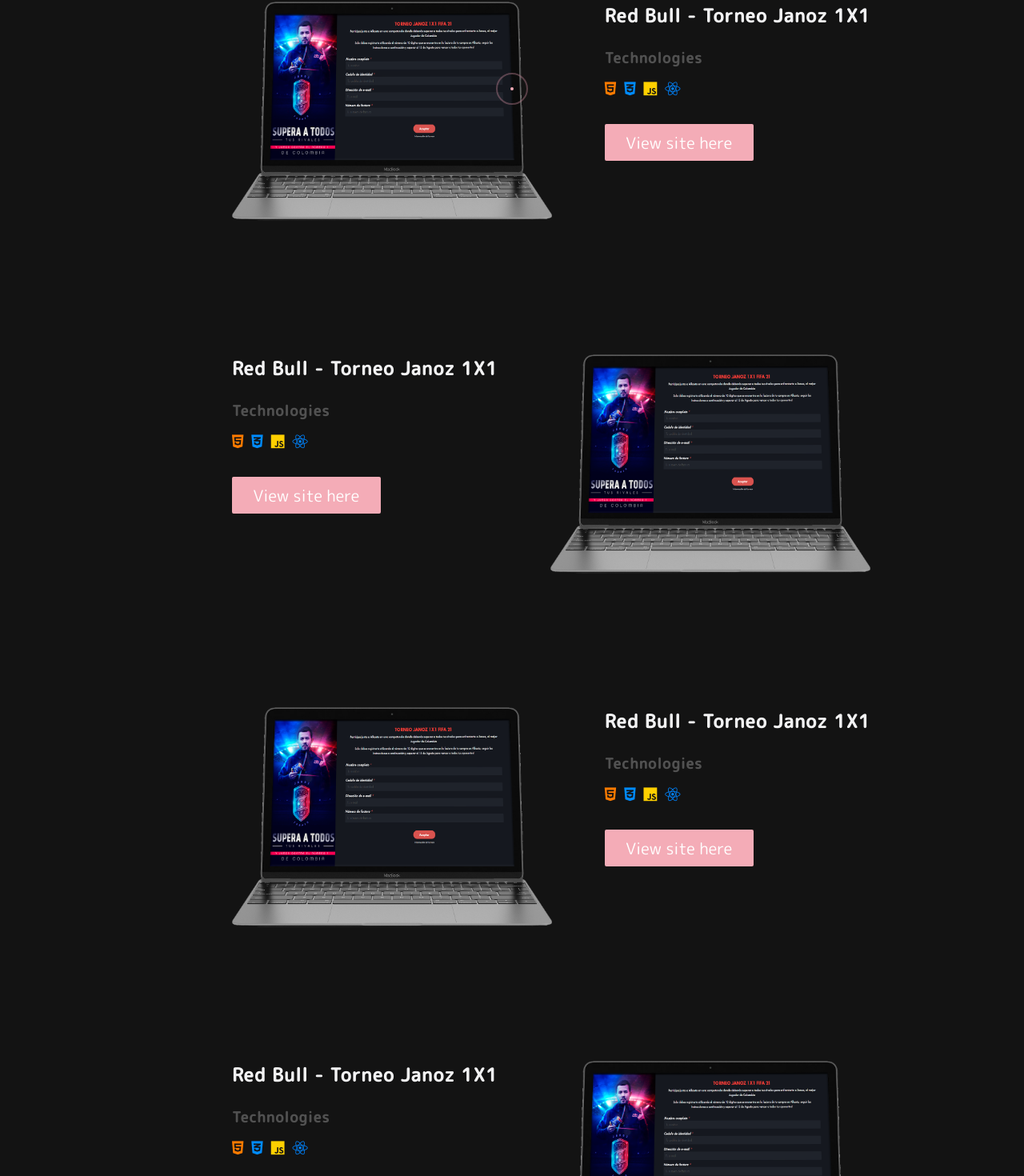
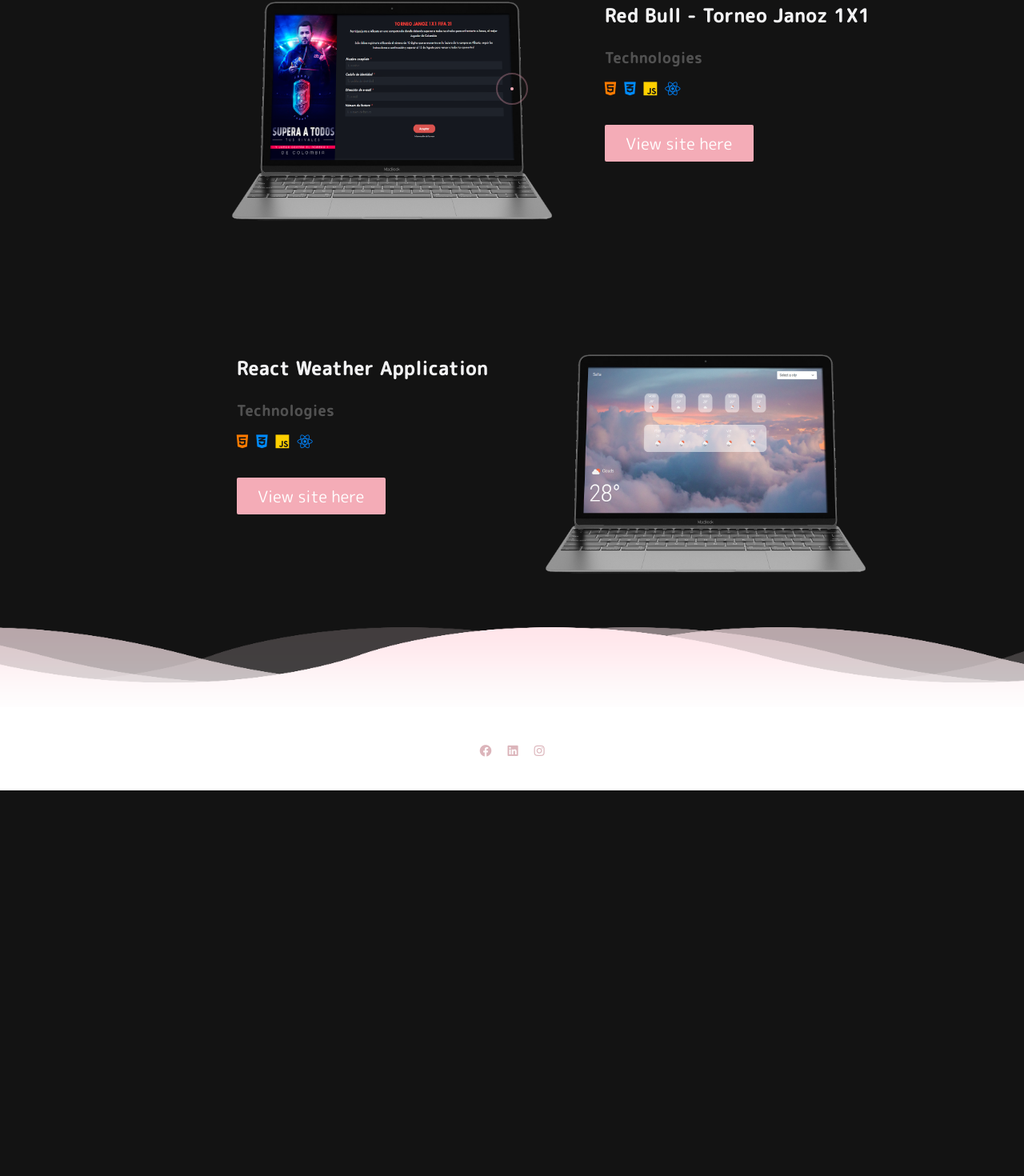
Before and after one commit to euphoricdesign/updated-portfolio, a React (Create React App) app: page /projects in a window 1280 px wide. Shown: the part 289-1759 px from the top of the page at 80% size. After the commit the page ends 1277 px from the top, so only its background shows below. Built offline with nearby package versions, Linux system fonts and the light colour scheme.

Commit message:
adding margin at the end of projects

```diff
--- a/src/pages/AboutPage/AboutPage.js
+++ b/src/pages/AboutPage/AboutPage.js
@@ -1,23 +1,25 @@
 import React, { useEffect } from 'react';
-import './AboutPage.scss'
 import about from '../../images/about2.jpg'
 import TitleComp from '../../components/Title/TitleComp';
 import Skills from '../../components/Skills/Skills';
+import Footer from '../../components/Footer/Footer';
 import { gsap } from 'gsap';
-import Footer from '../../components/Footer/Footer';
+import './AboutPage.scss'
 
 const AboutPage = () => {
     const timeline = gsap.timeline();
 
     useEffect(() => {
         const image = document.querySelector('.img');
-        const aboutText = document.querySelectorAll('.about-text')
+        const aboutText = document.querySelectorAll('.about-text');
+        const containerWithOpaciy = document.querySelector('.container-with-opacity');
         timeline.from(image, {opacity: 0, x: -600, duration: 1.3})
         .from(aboutText, {opacity: 0, x: 600, duration: 1.5, stagger:0.2}, "-=1.3")
+        .from(containerWithOpaciy, {opacity: 1, duration: 2.5});
     })
 
     return (
-        <>
+        <div className='container-with-opacity'>
             <div className="about-page">
                 <TitleComp title={"about me"} span={"about me"} />
                 <div className="image-section">
@@ -41,7 +43,7 @@ const AboutPage = () => {
                 </div>
             </div>
             <Footer />
-        </>
+        </div>
     );
 };
 
--- a/src/pages/AboutPage/AboutPage.scss
+++ b/src/pages/AboutPage/AboutPage.scss
@@ -28,7 +28,8 @@
     img {
       width: 300px;
       object-fit: cover;
-      height: 100%;
+      // object-position: top;
+      height: 320px;
       border-radius: 10px;
     }
   }
--- a/src/pages/Projects/PortfolioContent.js
+++ b/src/pages/Projects/PortfolioContent.js
@@ -1,18 +1,17 @@
 import React, {useEffect} from "react";
+import image from '../../images/Mockup.png';
+import image2 from '../../images/Mockup2.png' ;
+import gsap from "gsap";
 import "./Projects.scss";
-import { Link } from "react-router-dom";
-import image from '../../images/Mockup.png'
-import gsap from "gsap";
 
-const PortfolioContent = (props) => {
-
+const PortfolioContent = () => {
   const timeline = gsap.timeline();
 
     useEffect(() => {
         const image = document.querySelector('.img-size');
-        const aboutText = document.querySelectorAll('.about-text')
+        const aboutText = document.querySelectorAll('.about-text');
         timeline.from(image, {opacity: 0, x: -600, duration: 1.3})
-        .from(aboutText, {opacity: 0, x: 600, duration: 1.5, stagger:0.2}, "-=1.3")
+        .from(aboutText, {opacity: 0, x: 600, duration: 1.5, stagger:0.2}, "-=1.3");
     })
 
 
@@ -23,7 +22,7 @@ const PortfolioContent = (props) => {
           <img src={image} className="img-size" alt="" />
         </div>
         <div className="container-text">
-          <h4 className="about-text">{props.title}</h4>
+          <h4 className="about-text">Red Bull - Torneo Janoz 1X1</h4>
           <h4 className="about-text tech">Technologies</h4>
           <ul className="tech-list about-text">
             <i className="fab fa-html5"></i>
@@ -31,7 +30,41 @@ const PortfolioContent = (props) => {
             <i className="fab fa-js"></i>
             <i className="fab fa-react"></i>
           </ul>
-          <p className="about-text"><Link className="button-projects" to="https://challenge-weather.netlify.app/" title="View site here" /></p>
+          <p className="about-text"><a className="button-projects" href="https://redbull-janoz1x1.netlify.app/" target='_blank' rel="noreferrer" title="View site here">View site here</a></p>
+        </div>
+      </div>
+
+      <div className="container-work">
+        <div className="container-img">
+          <img src={image2} className="img-size" alt="" />
+        </div>
+        <div className="container-text">
+          <h4>React Weather Application</h4>
+          <h4 className="tech">Technologies</h4>
+          <ul className="tech-list">
+            <i className="fab fa-html5"></i>
+            <i className="fab fa-css3-alt"></i>
+            <i className="fab fa-js"></i>
+            <i className="fab fa-react"></i>
+          </ul>
+          <p><a className="button-projects" href="https://challenge-weather.netlify.app/" target='_blank' rel="noreferrer" title="View site here">View site here</a></p>
+        </div>
+      </div>
+
+      {/* <div className="container-work">
+        <div className="container-img">
+          <img src={image} className="img-size" alt="" />
+        </div>
+        <div className="container-text">
+          <h4>Red Bull - Torneo Janoz 1X1</h4>
+          <h4 className="tech">Technologies</h4>
+          <ul className="tech-list">
+            <i className="fab fa-html5"></i>
+            <i className="fab fa-css3-alt"></i>
+            <i className="fab fa-js"></i>
+            <i className="fab fa-react"></i>
+          </ul>
+          <p><a className="button-projects" href="https://redbull-janoz1x1.netlify.app/" target='_blank' rel="noreferrer" title="View site here">View site here</a></p>
         </div>
       </div>
 
@@ -40,7 +73,7 @@ const PortfolioContent = (props) => {
           <img src={image} className="img-size" alt="" />
         </div>
         <div className="container-text">
-          <h4>{props.title}</h4>
+          <h4>Red Bull - Torneo Janoz 1X1</h4>
           <h4 className="tech">Technologies</h4>
           <ul className="tech-list">
             <i className="fab fa-html5"></i>
@@ -48,45 +81,10 @@ const PortfolioContent = (props) => {
             <i className="fab fa-js"></i>
             <i className="fab fa-react"></i>
           </ul>
-          <Link className="button-projects" to="https://challenge-weather.netlify.app/" title="View site here" />
+          <p><a className="button-projects" href="https://redbull-janoz1x1.netlify.app/" target='_blank' rel="noreferrer" title="View site here">View site here</a></p>
         </div>
-      </div>
-
-      <div className="container-work">
-        <div className="container-img">
-          <img src={image} className="img-size" alt="" />
-        </div>
-        <div className="container-text">
-          <h4>{props.title}</h4>
-          <h4 className="tech">Technologies</h4>
-          <ul className="tech-list">
-            <i className="fab fa-html5"></i>
-            <i className="fab fa-css3-alt"></i>
-            <i className="fab fa-js"></i>
-            <i className="fab fa-react"></i>
-          </ul>
-          <Link className="button-projects" to="https://challenge-weather.netlify.app/" title="View site here" />
-        </div>
-      </div>
-
-      <div className="container-work">
-        <div className="container-img">
-          <img src={image} className="img-size" alt="" />
-        </div>
-        <div className="container-text">
-          <h4>{props.title}</h4>
-          <h4 className="tech">Technologies</h4>
-          <ul className="tech-list">
-            <i className="fab fa-html5"></i>
-            <i className="fab fa-css3-alt"></i>
-            <i className="fab fa-js"></i>
-            <i className="fab fa-react"></i>
-          </ul>
-          <Link className="button-projects" to="https://challenge-weather.netlify.app/" title="View site here" />
-        </div>
-      </div>
+      </div> */}
     </>
-
   )
 };
 
--- a/src/pages/Projects/Projects.js
+++ b/src/pages/Projects/Projects.js
@@ -2,18 +2,14 @@ import React from 'react';
 import TitleComp from '../../components/Title/TitleComp';
 import PortfolioContent from './PortfolioContent';
 import Footer from '../../components/Footer/Footer';
-
-
-import './Projects.scss'
+import './Projects.scss';
 
 const Projects = () => {
-
-
     return (
     <>
         <div className="bd-container" id="portfolio">
             <TitleComp title={"projects"} span={"projects"}/>
-            <PortfolioContent title="Red Bull - Torneo Janoz 1X1" />
+            <PortfolioContent />
         </div>
         <Footer />
     </>
--- a/src/pages/Projects/Projects.scss
+++ b/src/pages/Projects/Projects.scss
@@ -88,7 +88,7 @@
 }
 
 @media screen and (max-width: 700px) {
-  .container-work:nth-child(5) {
+  .container-work:nth-child(3) {
     margin-bottom: 200px;
   }
 }
@@ -114,6 +114,7 @@
   position: relative;
   transition: .5s;
   width: 150px;
+  color: transparent;
   text-align: center;
 }
 
```
Also changed, not shown: src/App.js (+11 -4 lines), src/components/Hero/Hero.js (+5 -6 lines), src/images/Mockup2.png (added), src/images/about2.jpg.
